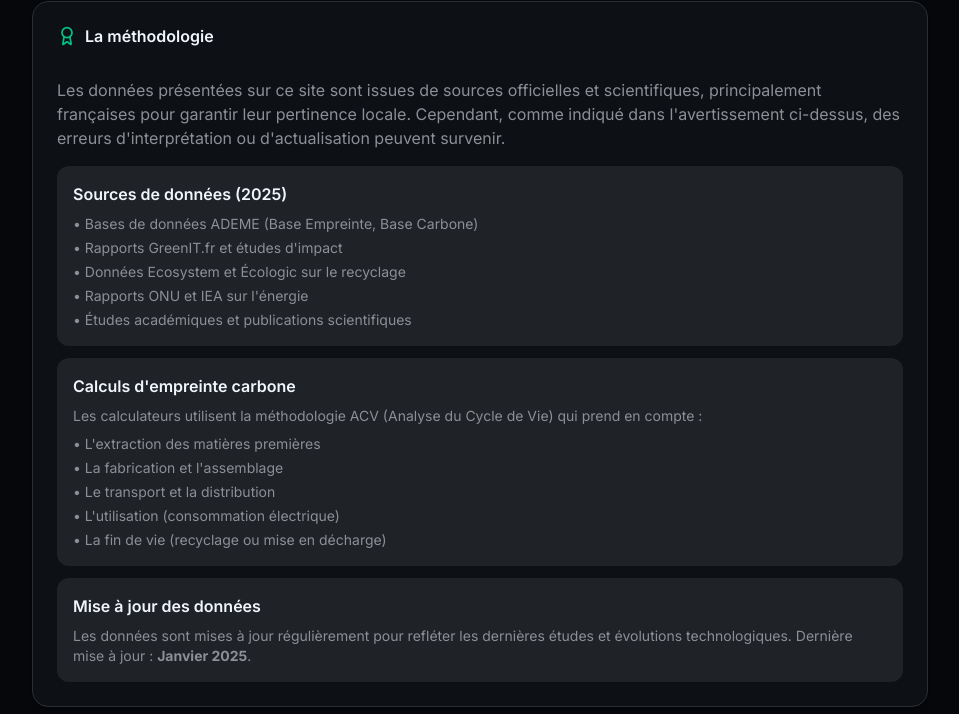
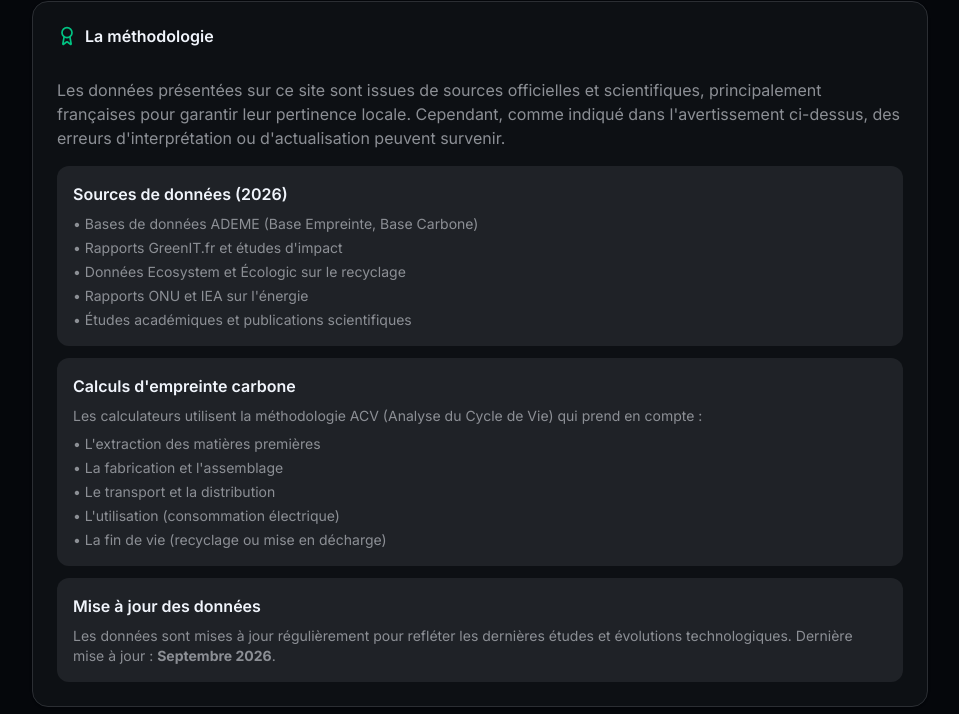
Before and after one commit to Hylst/le-green-it-en-clair, a Next.js app: page /greenit/a-propos in a window 1280 px wide. Shown: the part 2254-2968 px from the top of the page, without its empty margins (160-1119 px from the left). Built offline with nearby package versions, Linux system fonts and the light colour scheme.

Commit message:
badges et dates de mise a jour en 2026

```diff
--- a/app/a-propos/page.tsx
+++ b/app/a-propos/page.tsx
@@ -203,7 +203,7 @@ export default function AProposPage() {
               </p>
               <div className="space-y-3">
                 <div className="bg-secondary p-4 rounded-lg">
-                  <h3 className="font-semibold mb-2">Sources de données (2025)</h3>
+                  <h3 className="font-semibold mb-2">Sources de données (2026)</h3>
                   <ul className="space-y-1 text-sm text-muted-foreground">
                     <li>• Bases de données ADEME (Base Empreinte, Base Carbone)</li>
                     <li>• Rapports GreenIT.fr et études d'impact</li>
@@ -229,7 +229,7 @@ export default function AProposPage() {
                   <h3 className="font-semibold mb-2">Mise à jour des données</h3>
                   <p className="text-sm text-muted-foreground">
                     Les données sont mises à jour régulièrement pour refléter les dernières études et évolutions
-                    technologiques. Dernière mise à jour : <strong>Janvier 2025</strong>.
+                    technologiques. Dernière mise à jour : <strong>Septembre 2026</strong>.
                   </p>
                 </div>
               </div>
--- a/app/developpement/page.tsx
+++ b/app/developpement/page.tsx
@@ -149,7 +149,7 @@ export default function DeveloppementPage() {
             </div>
             <div className="flex items-center gap-2">
               <div className="w-2 h-2 bg-accent rounded-full" />
-              <span>Mis à jour en 2025</span>
+              <span>Mis à jour en 2026</span>
             </div>
             <div className="flex items-center gap-2 md:ml-auto">
               <Badge variant="outline" className="border-primary/20 text-primary bg-primary/5">
--- a/app/guide/page.tsx
+++ b/app/guide/page.tsx
@@ -71,7 +71,7 @@ export default function GuidePage() {
             {/* Header */}
             <section className="bg-primary/10 py-16 px-6">
                 <div className="max-w-4xl mx-auto text-center">
-                    <Badge className="mb-4 bg-primary text-primary-foreground">Guide Officiel 2025</Badge>
+                    <Badge className="mb-4 bg-primary text-primary-foreground">Guide officiel 2026</Badge>
                     <h1 className="text-4xl md:text-5xl font-bold text-foreground mb-6">
                         Guide du Numérique Responsable
                     </h1>
```
